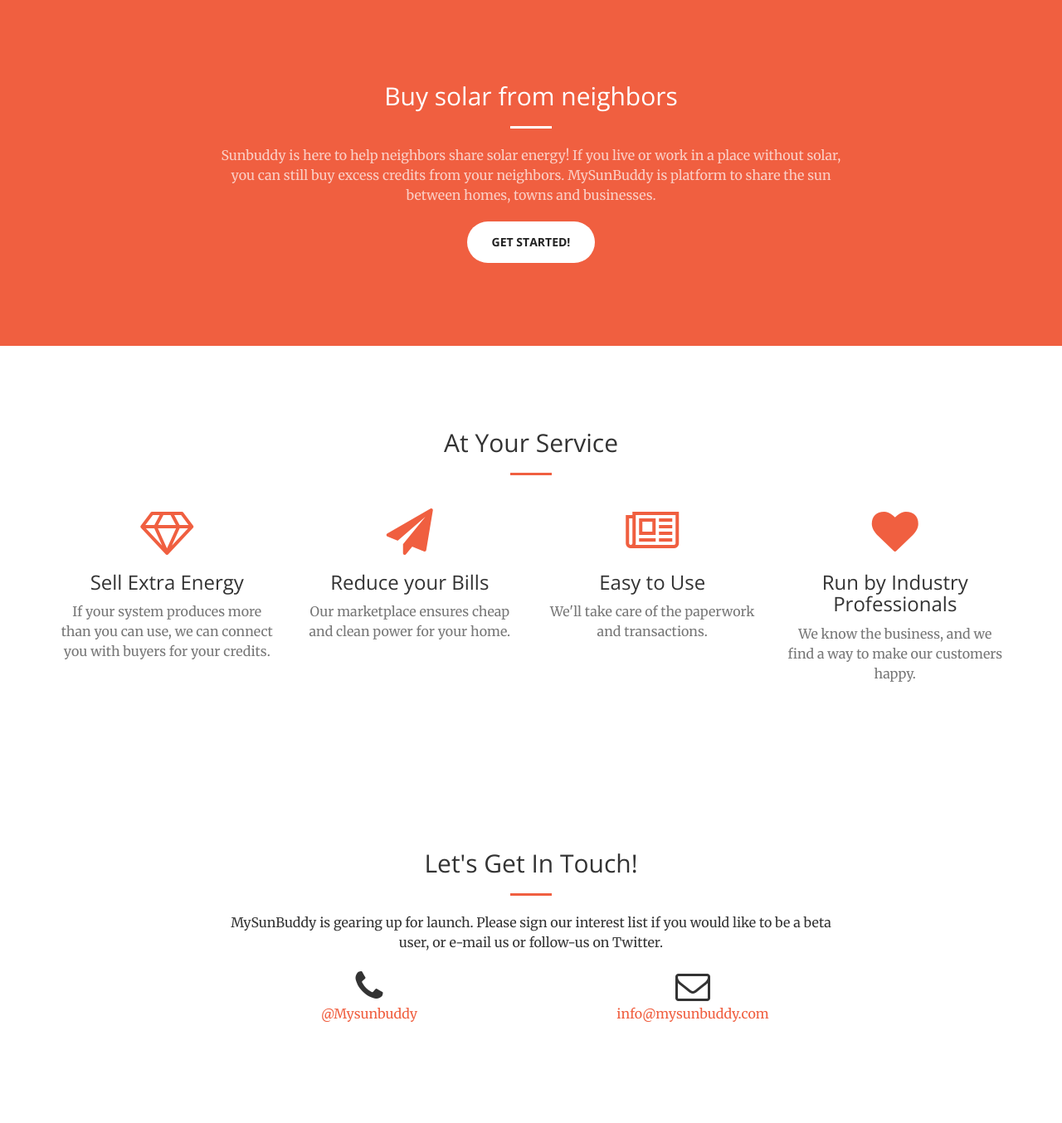
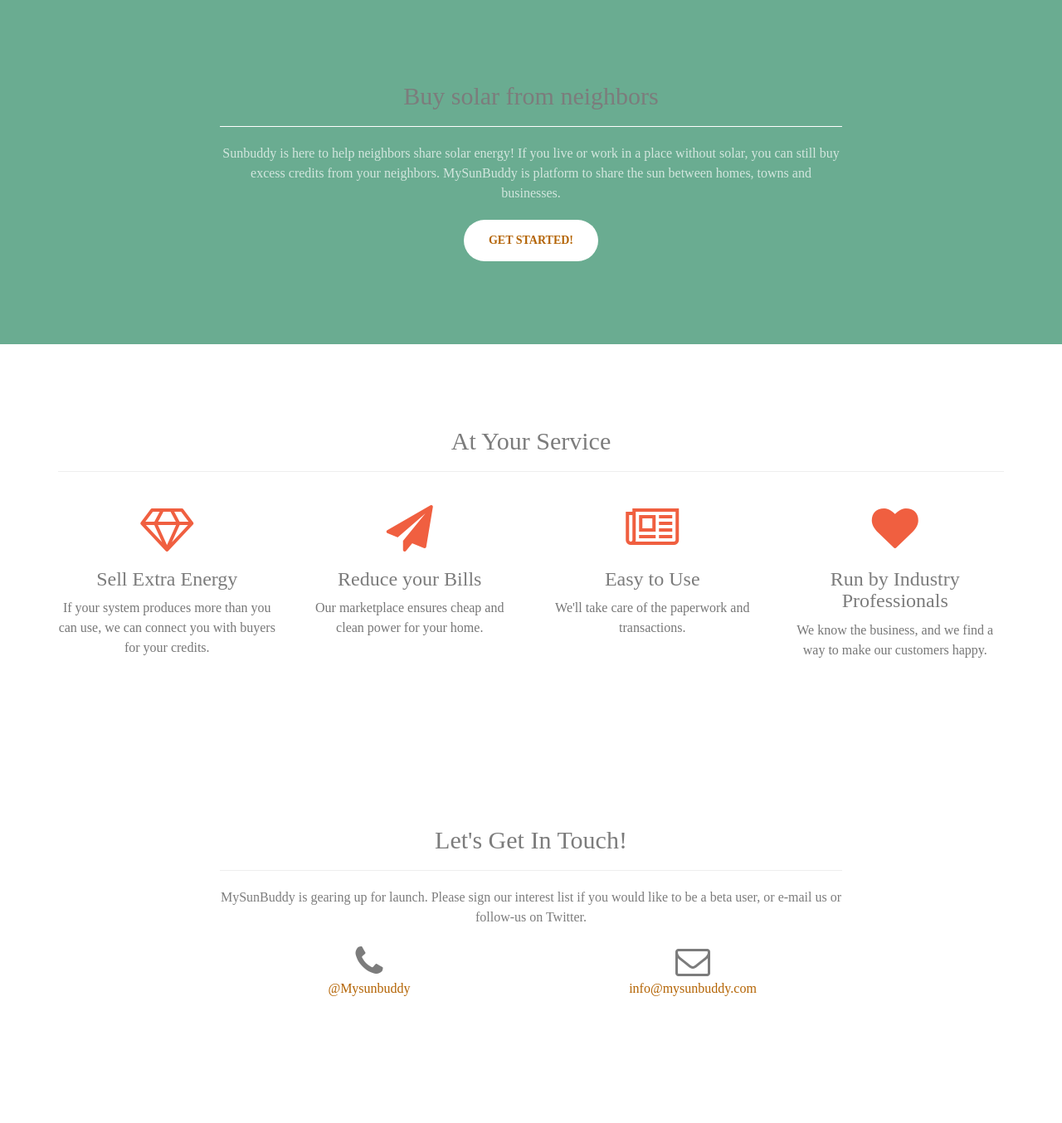
Before and after one commit to kathryn0628/mysunbuddy, a Python web app: template templates/index.html in a window 1280 px wide. Shown: the part 801-2155 px from the top of the page at 83% size. After the commit the page ends 2002 px from the top, so only its background shows below. Run offline with Jinja, Linux system fonts and the light colour scheme; the template is opened without the code that fills it, so the values that code supplies are empty.

Commit message:
Update creative.css
Colors. Temporary background image, will fix tomorrow

```diff
--- a/static/css/creative.css
+++ b/static/css/creative.css
@@ -11,12 +11,14 @@
 }
 
 body {
-    font-family: Merriweather,'Helvetica Neue',Arial,sans-serif;
+     font-family: 'Bree Serif', serif;
+     color: #7c7c7c;
+}
 }
 
 hr {
     max-width: 50px;
-    border-color: #f05f40;
+    border-color: #6AAC91;
     border-width: 3px;
 }
 
@@ -25,7 +27,7 @@
 }
 
 a {
-    color: #f05f40;
+    color: #B46404;
     -webkit-transition: all .35s;
     -moz-transition: all .35s;
     transition: all .35s;
@@ -33,7 +35,7 @@
 
 a:hover,
 a:focus {
-    color: #eb3812;
+    color: #7c7c7c;
 }
 
 h1,
@@ -42,21 +44,23 @@
 h4,
 h5,
 h6 {
-    font-family: 'Open Sans','Helvetica Neue',Arial,sans-serif;
+    font-family: 'Bree Serif', serif;
+    color: #7c7c7c;
 }
 
 p {
     margin-bottom: 20px;
     font-size: 16px;
     line-height: 1.5;
+    color: #7c7c7c;
 }
 
 .bg-primary {
-    background-color: #f05f40;
+    background-color: #6AAC91;
 }
 
 .bg-dark {
-    color: #fff;
+    color: #B46404;
     background-color: #222;
 }
 
@@ -78,7 +82,7 @@
 
 .navbar-default {
     border-color: rgba(34,34,34,.05);
-    font-family: 'Open Sans','Helvetica Neue',Arial,sans-serif;
+    font-family: 'Bree Serif', serif;
     background-color: #fff;
     -webkit-transition: all .35s;
     -moz-transition: all .35s;
@@ -87,7 +91,7 @@
 
 .navbar-default .navbar-header .navbar-brand {
     text-transform: uppercase;
-    font-family: 'Open Sans','Helvetica Neue',Arial,sans-serif;
+    font-family: 'Bree Serif', serif;
     font-weight: 700;
     color: #f05f40;
 }
@@ -107,7 +111,7 @@
 
 .navbar-default .nav > li>a:hover,
 .navbar-default .nav>li>a:focus:hover {
-    color: #f05f40;
+    color: #7c7c7c;
 }
 
 .navbar-default .nav > li.active>a,
@@ -178,7 +182,8 @@
     min-height: auto;
     text-align: center;
     color: #fff;
-    background-image: url(../img/header.jpg);
+    background-image: url(https://cloud.githubusercontent.com/assets/12685152/7948448/0333c58a-0952-11e5-8adf-ad13336106ff.jpg);
+  /*! "Solar Panels at Topaz Solar 5 (8159036498)" by Pacific Southwest Region from Sacramento, US - Solar Panels at Topaz Solar 5. Licensed under CC BY 2.0 via Wikimedia Commons - http://commons.wikimedia.org/wiki/File:Solar_Panels_at_Topaz_Solar_5_(8159036498).jpg#/media/File:Solar_Panels_at_Topaz_Solar_5_(8159036498).jpg*/;
     background-position: center;
     -webkit-background-size: cover;
     -moz-background-size: cover;
@@ -256,6 +261,7 @@
 
 .service-box p {
     margin-bottom: 0;
+     font-family: 'Bree Serif';
 }
 
 .portfolio-box {
@@ -291,7 +297,7 @@
 .portfolio-box .portfolio-box-caption .portfolio-box-caption-content .project-category,
 .portfolio-box .portfolio-box-caption .portfolio-box-caption-content .project-name {
     padding: 0 15px;
-    font-family: 'Open Sans','Helvetica Neue',Arial,sans-serif;
+    font-family:'Bree Serif', serif;
 }
 
 .portfolio-box .portfolio-box-caption .portfolio-box-caption-content .project-category {
@@ -333,7 +339,7 @@
 
 .btn-default {
     border-color: #fff;
-    color: #222;
+    color: #B46404;
     background-color: #fff;
     -webkit-transition: all .35s;
     -moz-transition: all .35s;
@@ -385,9 +391,9 @@
 }
 
 .btn-primary {
-    border-color: #f05f40;
+    border-color: #B46404;
     color: #fff;
-    background-color: #f05f40;
+    background-color: #B46404;
     -webkit-transition: all .35s;
     -moz-transition: all .35s;
     transition: all .35s;
@@ -401,7 +407,7 @@
 .open > .dropdown-toggle.btn-primary {
     border-color: #ed431f;
     color: #fff;
-    background-color: #ee4b28;
+    background-color: #B46404;
 }
 
 .btn-primary:active,
@@ -441,7 +447,7 @@
     border: 0;
     border-radius: 300px;
     text-transform: uppercase;
-    font-family: 'Open Sans','Helvetica Neue',Arial,sans-serif;
+    font-family: 'Bree Serif', Serif;
     font-weight: 700;
 }
 
```
